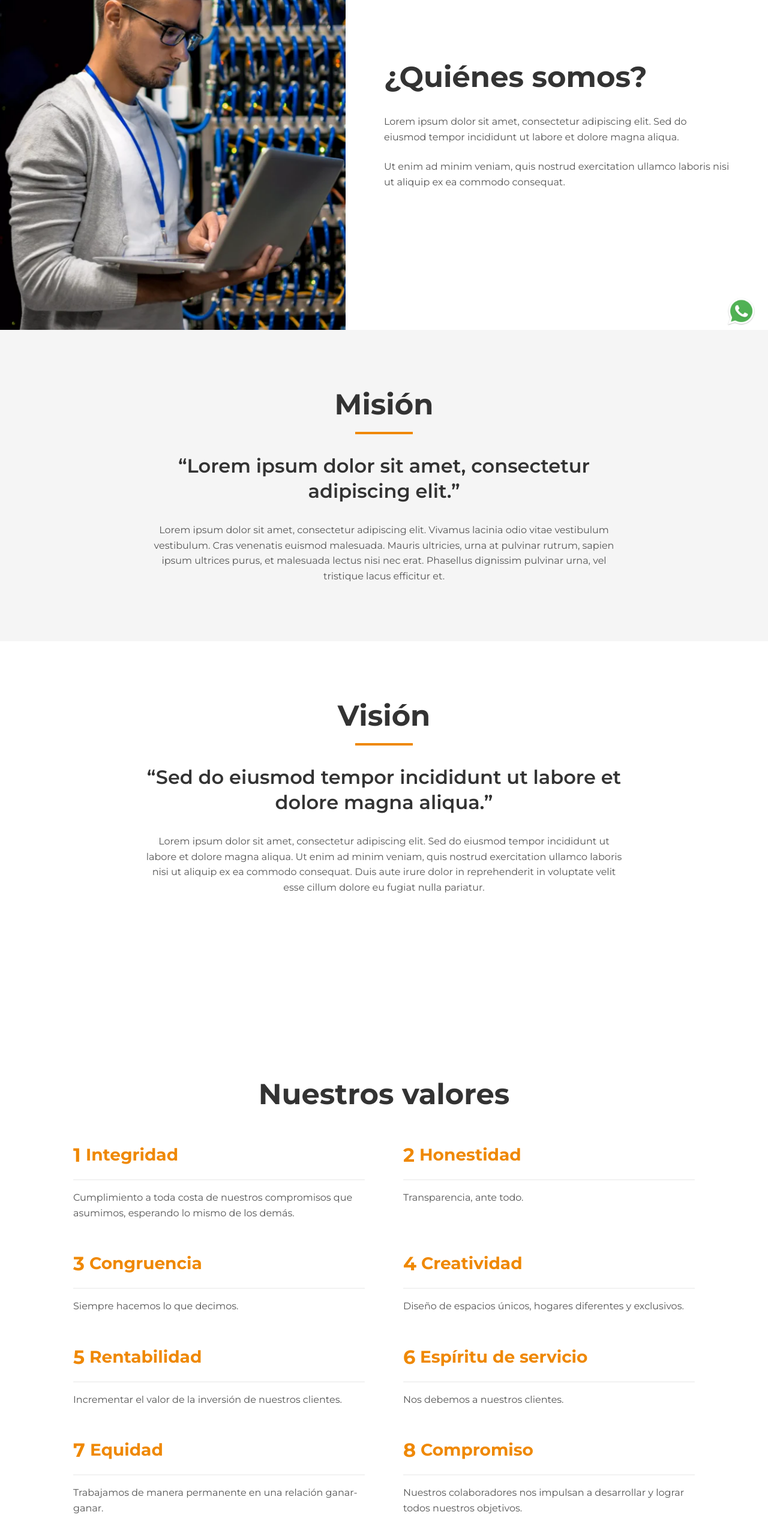
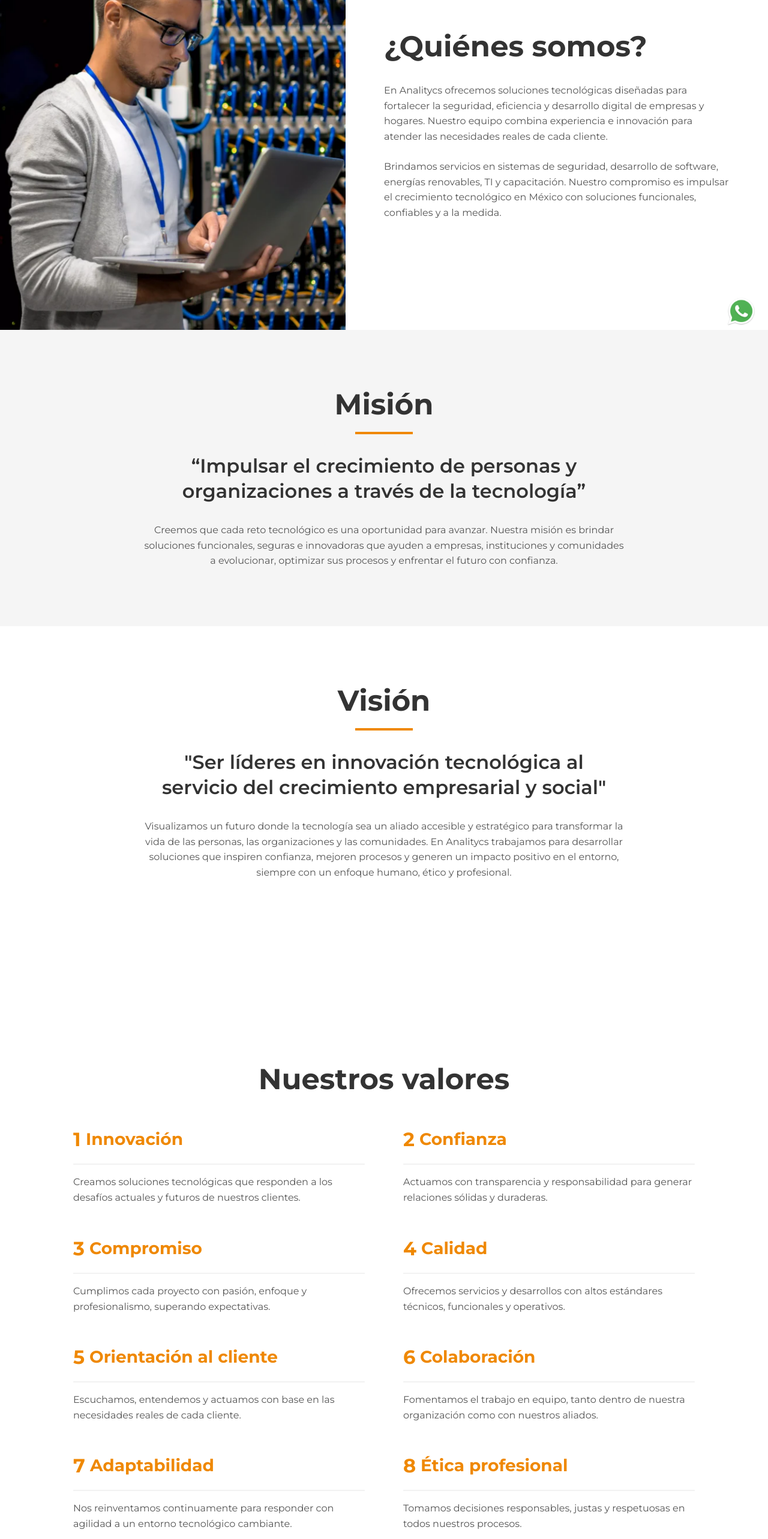
Before and after one commit to PabloDevUtl/analytics, a React (Vite) app: page /quienes-somos in a window 1280 px wide. Shown: the part 180-2746 px from the top of the page at 60% size. Built offline with nearby package versions, Linux system fonts and the light colour scheme; no server answers.

Commit message:
Se actualizo la información de inicio y quienes somos

```diff
--- a/frontend/components/QuienesSomos.jsx
+++ b/frontend/components/QuienesSomos.jsx
@@ -13,11 +13,12 @@ export default function QuienesSomos() {
       <div className="quienes-content" data-aos="fade-left">
         <h2 className="quienes-title">¿Quiénes somos?</h2>
         <p className="quienes-text">
-          Lorem ipsum dolor sit amet, consectetur adipiscing elit. Sed do eiusmod tempor incididunt ut labore et dolore magna aliqua.
-        </p>
+En Analitycs creemos en el poder de la tecnología como motor de transformación.
+Somos un equipo comprometido con brindar soluciones innovadoras, funcionales y
+seguras para empresas, instituciones y hogares.        </p>
         <p className="quienes-text">
-          Ut enim ad minim veniam, quis nostrud exercitation ullamco laboris nisi ut aliquip ex ea commodo consequat.
-          Ut enim ad minim veniam, quis nostrud exercitation ullamco laboris nisi ut aliquip ex ea commodo consequat.
+         Nos apasiona contribuir al desarrollo tecnológico de México mediante servicios de calidad en seguridad,
+         software, energías e innovación, y capacitación profesional.
         </p>
 
         {/* ===== BOTÓN “Conoce más” ===== */}
--- a/frontend/index.css
+++ b/frontend/index.css
@@ -218,8 +218,8 @@ body {
   text-align: left;
 }
 .hero-title {
-  font-size: 2.8rem;
-  font-weight: 550;
+  font-size: 2.3rem;
+  font-weight: 530;
   letter-spacing: 0.05rem;
   line-height: 1.2;
   margin-bottom: 1rem;
@@ -643,8 +643,8 @@ html, body, #root {
 
 .contactanos-title {
   font-family: 'Montserrat', sans-serif;
-  font-size: 2.5rem;
-  font-weight: 700;
+  font-size: 2.4rem;
+  font-weight: 600;
   line-height: 1.14;
   color: #fff;
   margin: 0 0 1.5rem 0;
--- a/frontend/pages/Home.jsx
+++ b/frontend/pages/Home.jsx
@@ -38,7 +38,8 @@ export default function Home() {
       >
         <div className="hero-content" data-aos="fade-right" data-aos-delay="200">
           <h1 className="hero-title">
-            Lorem ipsum dolor sit amet, consectetur adipiscing elit.
+Soluciones tecnológicas que impulsan tu seguridad, innovación y crecimiento digital.
+
           </h1>
           <a href="#servicios" className="btn btn-hero" data-aos="fade-left" data-aos-delay="300">
             Ver Servicios
@@ -68,7 +69,8 @@ export default function Home() {
           <span className="dot"></span>
         </div>
         <h2 className="innovacion-title" data-aos="fade-left" data-aos-delay="300">
-          Lorem ipsum dolor sit amet, consectetur adipiscing elit. Vivamus lacinia odio vitae vestibulum vestibulum.
+Impulsamos el desarrollo tecnológico en México con soluciones confiables, funcionales y a la medida.
+
         </h2>
       </section>
 
@@ -85,11 +87,10 @@ export default function Home() {
 >
   <div className="contactanos-card-content">
     <h2 className="contactanos-title">
-    Lorem ipsum dolor sit amet, consectetur adipiscing elit.<br />
-    Praesent commodo cursus magna.
+En Analitycs te ayudamos con soluciones innovadoras, seguras y a la medida.
     </h2>
     <p className="contactanos-subtext">
-    Etiam porta sem malesuada magna mollis euismod.
+Contáctanos y déjanos ayudarte a crecer con tecnología.
     </p>
     <Link to="/contacto" className="contactanos-btn">
       Contáctanos
--- a/frontend/pages/QuienesSomosPage.jsx
+++ b/frontend/pages/QuienesSomosPage.jsx
@@ -39,12 +39,16 @@ export default function QuienesSomosPage() {
         <div className="quienes-full-content animate-fade-left">
           <h2 className="quienes-full-title animate-fade-down">¿Quiénes somos?</h2>
           <p className="quienes-full-text animate-blur-in">
-            Lorem ipsum dolor sit amet, consectetur adipiscing elit. Sed do
-            eiusmod tempor incididunt ut labore et dolore magna aliqua.
+           En Analitycs ofrecemos soluciones tecnológicas diseñadas para fortalecer
+           la seguridad, eficiencia y desarrollo digital de empresas y hogares.
+           Nuestro equipo combina experiencia e innovación para atender las necesidades
+           reales de cada cliente.
           </p>
           <p className="quienes-full-text animate-blur-in">
-            Ut enim ad minim veniam, quis nostrud exercitation ullamco laboris
-            nisi ut aliquip ex ea commodo consequat.
+           Brindamos servicios en sistemas de seguridad, desarrollo de software,
+            energías renovables, TI y capacitación. Nuestro compromiso es impulsar
+             el crecimiento tecnológico en México con soluciones funcionales, confiables
+              y a la medida.
           </p>
         </div>
       </section>
@@ -55,14 +59,13 @@ export default function QuienesSomosPage() {
           <h3 className="mision-title animate-zoom-in">Misión</h3>
           <div className="mision-underline animate-fade-left" />
           <p className="mision-quote animate-fade-up">
-            “Lorem ipsum dolor sit amet, consectetur adipiscing elit.”
+           “Impulsar el crecimiento de personas y organizaciones a través de la tecnología”
           </p>
           <p className="mision-text animate-blur-in">
-            Lorem ipsum dolor sit amet, consectetur adipiscing elit. Vivamus lacinia
-            odio vitae vestibulum vestibulum. Cras venenatis euismod malesuada.
-            Mauris ultricies, urna at pulvinar rutrum, sapien ipsum ultrices purus,
-            et malesuada lectus nisi nec erat. Phasellus dignissim pulvinar urna, vel
-            tristique lacus efficitur et.
+          Creemos que cada reto tecnológico es una oportunidad para avanzar. Nuestra misión
+           es brindar soluciones funcionales, seguras e innovadoras que ayuden a empresas,
+           instituciones y comunidades a evolucionar, optimizar sus procesos y enfrentar
+           el futuro con confianza.
           </p>
         </div>
       </section>
@@ -73,14 +76,14 @@ export default function QuienesSomosPage() {
           <h3 className="vision-title animate-zoom-in">Visión</h3>
           <div className="vision-underline animate-fade-right" />
           <p className="vision-quote animate-fade-up">
-            “Sed do eiusmod tempor incididunt ut labore et dolore magna aliqua.”
+"Ser líderes en innovación tecnológica al servicio del crecimiento empresarial y social"
           </p>
           <p className="vision-text animate-blur-in">
-            Lorem ipsum dolor sit amet, consectetur adipiscing elit. Sed do eiusmod
-            tempor incididunt ut labore et dolore magna aliqua. Ut enim ad minim
-            veniam, quis nostrud exercitation ullamco laboris nisi ut aliquip ex ea
-            commodo consequat. Duis aute irure dolor in reprehenderit in voluptate
-            velit esse cillum dolore eu fugiat nulla pariatur.
+            Visualizamos un futuro donde la tecnología sea un aliado accesible y
+            estratégico para transformar la vida de las personas, las organizaciones y
+            las comunidades. En Analitycs trabajamos para desarrollar soluciones que
+            inspiren confianza, mejoren procesos y generen un impacto positivo en el
+             entorno, siempre con un enfoque humano, ético y profesional.
           </p>
         </div>
       </section>
@@ -94,67 +97,66 @@ export default function QuienesSomosPage() {
           <div className="valores-list">
             <div className="valor-item animate-fade-up" data-delay="1">
               <span className="valor-number animate-fade-left">1</span>
-              <h4 className="valor-name animate-blur-in">Integridad</h4>
+              <h4 className="valor-name animate-blur-in">Innovación</h4>
               <hr />
               <p className="valor-desc animate-fade-up">
-                Cumplimiento a toda costa de nuestros compromisos que asumimos,
-                esperando lo mismo de los demás.
+                Creamos soluciones tecnológicas que responden a los desafíos actuales y futuros de nuestros clientes.
               </p>
             </div>
             <div className="valor-item animate-fade-up" data-delay="2">
               <span className="valor-number animate-fade-left">2</span>
-              <h4 className="valor-name animate-blur-in">Honestidad</h4>
+              <h4 className="valor-name animate-blur-in">Confianza</h4>
               <hr />
               <p className="valor-desc animate-fade-up">
-                Transparencia, ante todo.
+               Actuamos con transparencia y responsabilidad para generar relaciones sólidas y duraderas.
               </p>
             </div>
             <div className="valor-item animate-fade-up" data-delay="3">
               <span className="valor-number animate-fade-left">3</span>
-              <h4 className="valor-name animate-blur-in">Congruencia</h4>
+              <h4 className="valor-name animate-blur-in">Compromiso</h4>
               <hr />
               <p className="valor-desc animate-fade-up">
-                Siempre hacemos lo que decimos.
+                Cumplimos cada proyecto con pasión, enfoque y profesionalismo, superando expectativas.
               </p>
             </div>
             <div className="valor-item animate-fade-up" data-delay="4">
               <span className="valor-number animate-fade-left">4</span>
-              <h4 className="valor-name animate-blur-in">Creatividad</h4>
+              <h4 className="valor-name animate-blur-in">Calidad</h4>
               <hr />
               <p className="valor-desc animate-fade-up">
-                Diseño de espacios únicos, hogares diferentes y exclusivos.
+Ofrecemos servicios y desarrollos con altos estándares técnicos, funcionales y operativos.
               </p>
             </div>
             <div className="valor-item animate-fade-up" data-delay="5">
               <span className="valor-number animate-fade-left">5</span>
-              <h4 className="valor-name animate-blur-in">Rentabilidad</h4>
+              <h4 className="valor-name animate-blur-in">Orientación al cliente</h4>
               <hr />
               <p className="valor-desc animate-fade-up">
-                Incrementar el valor de la inversión de nuestros clientes.
+                Escuchamos, entendemos y actuamos con base en las necesidades reales de cada cliente.
               </p>
             </div>
             <div className="valor-item animate-fade-up" data-delay="6">
               <span className="valor-number animate-fade-left">6</span>
-              <h4 className="valor-name animate-blur-in">Espíritu de servicio</h4>
+              <h4 className="valor-name animate-blur-in">Colaboración</h4>
               <hr />
               <p className="valor-desc animate-fade-up">
-                Nos debemos a nuestros clientes.
+                Fomentamos el trabajo en equipo, tanto dentro de nuestra organización como con nuestros aliados.
               </p>
             </div>
             <div className="valor-item animate-fade-up" data-delay="7">
               <span className="valor-number animate-fade-left">7</span>
-              <h4 className="valor-name animate-blur-in">Equidad</h4>
+              <h4 className="valor-name animate-blur-in">Adaptabilidad</h4>
               <hr />
               <p className="valor-desc animate-fade-up">
-                Trabajamos de manera permanente en una relación ganar-ganar.
+Nos reinventamos continuamente para responder con agilidad a un entorno tecnológico cambiante.
               </p>
             </div>
             <div className="valor-item animate-fade-up" data-delay="8">
               <span className="valor-number animate-fade-left">8</span>
-              <h4 className="valor-name animate-blur-in">Compromiso</h4>
+              <h4 className="valor-name animate-blur-in">Ética profesional</h4>
               <hr />
               <p className="valor-desc animate-fade-up">
-                Nuestros colaboradores nos impulsan a desarrollar y lograr todos nuestros objetivos.
+Tomamos decisiones responsables, justas y respetuosas en todos nuestros procesos.
               </p>
             </div>
           </div>
@@ -162,11 +164,11 @@ export default function QuienesSomosPage() {
           <div className="valor-nine animate-bounce-in" data-delay="9">
             <div className="valor-nine-text">
               <span className="valor-number animate-fade-left">9</span>
-              <h4 className="valor-name animate-zoom-in">Responsabilidad social</h4>
+              <h4 className="valor-name animate-zoom-in">Impacto social</h4>
               <hr />
               <p className="valor-desc animate-fade-up">
-                Trabajamos constantemente por ser un buen ciudadano empresarial,
-                ayudando a impulsar el desarrollo de nuestra comunidad y de México.
+                Desarrollamos tecnología que mejora vidas,
+                contribuye al entorno y transforma comunidades.
               </p>
             </div>
             <div className="valor-nine-image animate-zoom-in">
```
